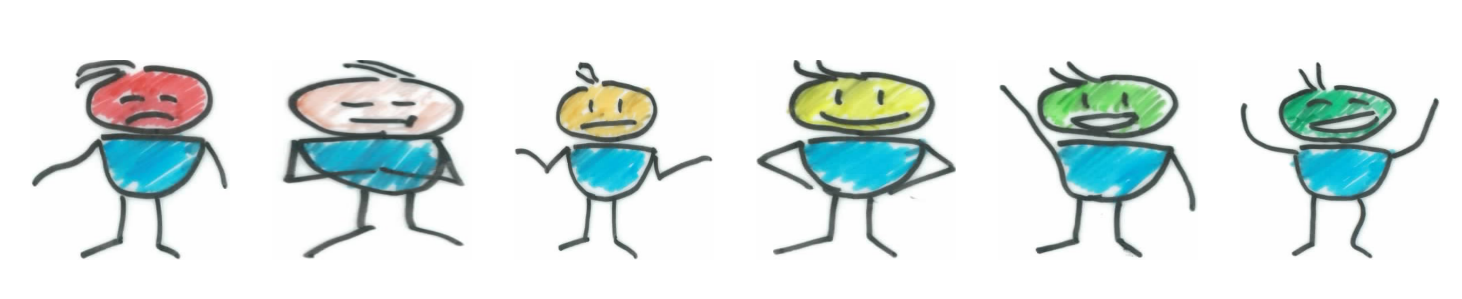
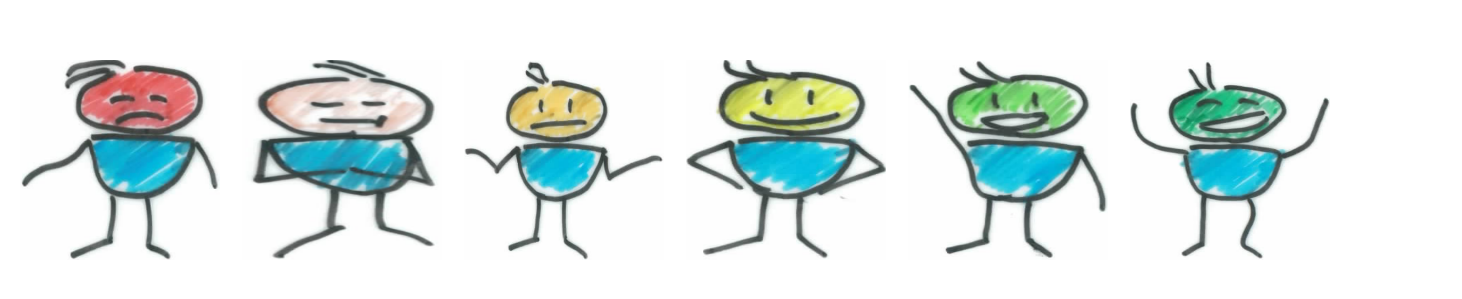
Before and after one commit to Ricardicus/dagsform, a plain HTML site: page index.html in a window 1280 px wide. Shown: the part 145-444 px from the top of the page, 1462 px wide, since content can reach past the window. Drawn offline with Linux system fonts and the light colour scheme.

Commit message:
liten ändring bara..

```diff
--- a/index.html
+++ b/index.html
@@ -14,8 +14,8 @@ body {
 }
 
 td {
-	padding-right: 20px;
-	padding-left: 20px;
+	padding-right: 10px;
+	padding-left: 10px;
 }
 
 </style>
```
